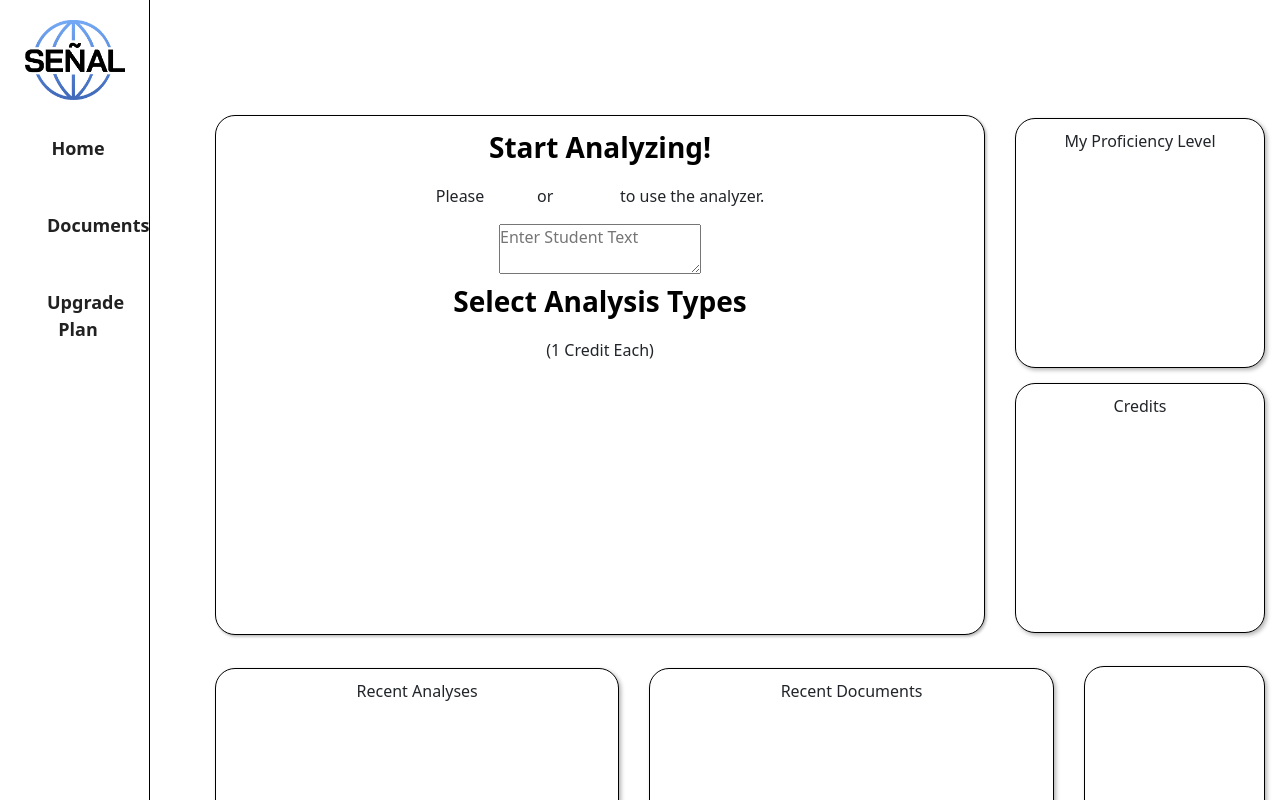
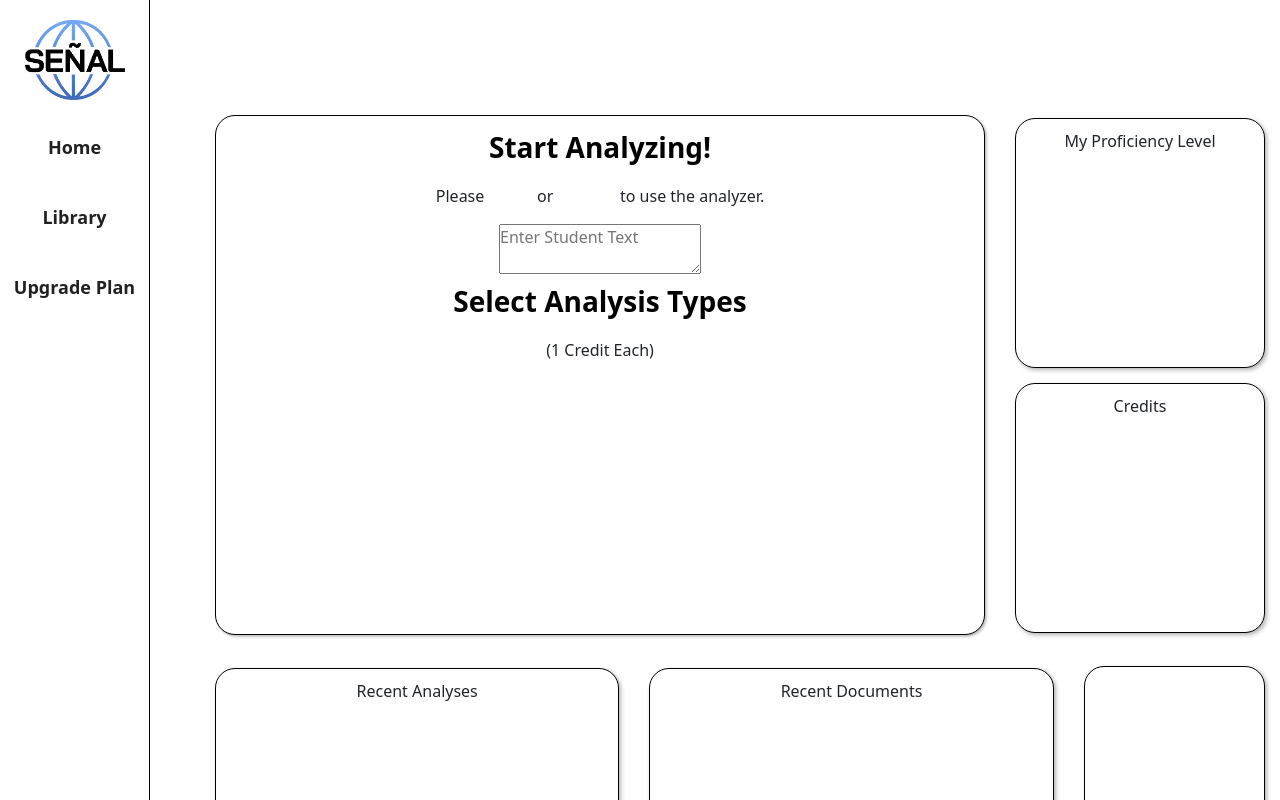
Before and after one commit to ATgzh/senaldesign, a React (Create React App) app: page / in a window 1280 px wide. Shown: the top 800 px of the page. Built offline with nearby package versions, Linux system fonts and the light colour scheme.

Commit message:
Sidebar hover

```diff
--- a/src/Pages-Components/Sidebar.tsx
+++ b/src/Pages-Components/Sidebar.tsx
@@ -17,7 +17,7 @@ const Sidebar = () => {
         {/* Sidebar menu */}
         <ul className="sidebar-menu">
         <li><Link to="/">Home</Link></li>  {/* Use Link to="/" for Home */}
-          <li><Link to="/Library">Documents</Link></li>  {/* Link to Library component */}
+          <li><Link to="/Library">Library</Link></li>  {/* Link to Library component */}
           <li><Link to="/plans">Upgrade Plan</Link></li> {/* Link to other pages */}
         </ul>
       </div>
--- a/src/Styles/Sidebar.css
+++ b/src/Styles/Sidebar.css
@@ -20,24 +20,33 @@
 
   .sidebar-menu {
     list-style-type: none;
+    padding-left: 0px;  /* Remove default padding */
+    margin: 0;   /* Remove default margin */
+    text-align: center; /* Center the content */
   }
 
   .sidebar-menu li {
-    padding: 15px;
-    text-align: center;
+    padding: 0px;
+    text-align: left;
   }
 
   .sidebar-menu li a {
-    margin-right: 25px;
+    display: block; /* Make the link a block element */
+    width: 100%; /* Ensure it spans the full width of the li */
+    height: 50px; /* Set a specific height to make the clickable area bigger */
     color: rgb(34, 33, 33);
     text-decoration: none;
     font-size: 18px;
-    display: block;
-    margin-top: 20px
+    padding-top: 14px; /* Center text vertically */
+    text-align: center;
+    margin-top: 20px;
+    transition: background-color 0.3s ease, border-radius 0.3s ease; /* Transition for fade and rounded corners */
+    border-radius: 20px; /* round edges */
   }
 
   .sidebar-menu li a:hover {
-    background-color: #575757;
+    background-color: #4a68bc;
+    border-radius: 20px; /* round edges */
   }
 
   .sidebar-logo img {
```
